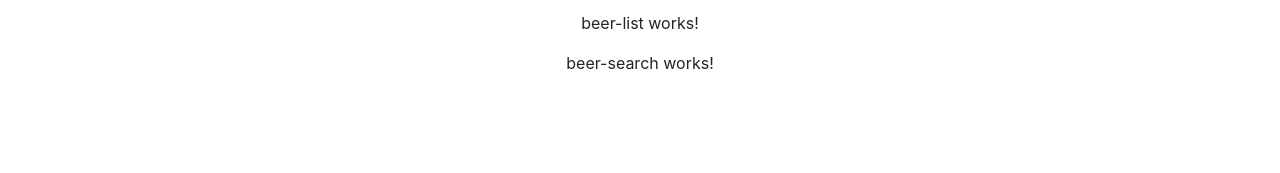
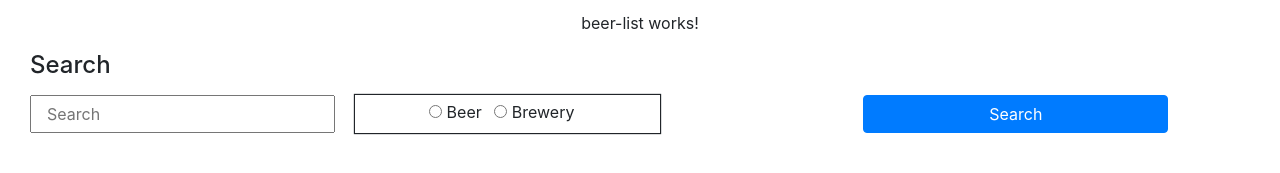
Before and after one commit to bhushanjss/BrewMaster, an Angular app: page / in a window 1280 px wide. Shown: the part 309-482 px from the top of the page. Built offline with nearby package versions, Linux system fonts and the light colour scheme.

Commit message:
beer search UI

```diff
--- a/src/app/components/beer-search/beer-search.component.css
+++ b/src/app/components/beer-search/beer-search.component.css
@@ -0,0 +1,18 @@
+h4 {
+	text-align: left;
+    margin: 15px;
+}
+
+form {
+	margin: 0 15px;
+}
+
+.search-input {
+    margin-right: 20px;
+}
+
+.form-group {
+    box-shadow: 0px 0px 1px 1px;
+    margin: 0;
+    padding: 5px 20px;
+}
--- a/src/app/components/beer-search/beer-search.component.html
+++ b/src/app/components/beer-search/beer-search.component.html
@@ -1,3 +1,17 @@
-<p>
-  beer-search works!
-</p>
+<div class="beer-search">
+	<h4>Search</h4>
+	<form class="row justify-content-m-around">
+		<input class="search-input col-xs-12 col-md-3" type="text" placeholder="Search" name="search">
+	  	<div class="form-group col-xs-12 col-md-3">
+			<div class="form-check form-check-inline">
+		  	<input class="form-check-input" type="radio" name="search-type" id="beer" value="Beer">
+		  	<label class="form-check-label" for="beer">Beer</label>
+			</div>
+			<div class="form-check form-check-inline">
+			  <input class="form-check-input" type="radio" name="search-type" id="brewery" value="Brewery">
+			  <label class="form-check-label" for="brewery">Brewery</label>
+			</div>
+	  	</div>
+	  	<button type="button" class="btn btn-primary col-xs-12 col-md-3 offset-md-2">Search</button>
+	</form>
+</div>
```
